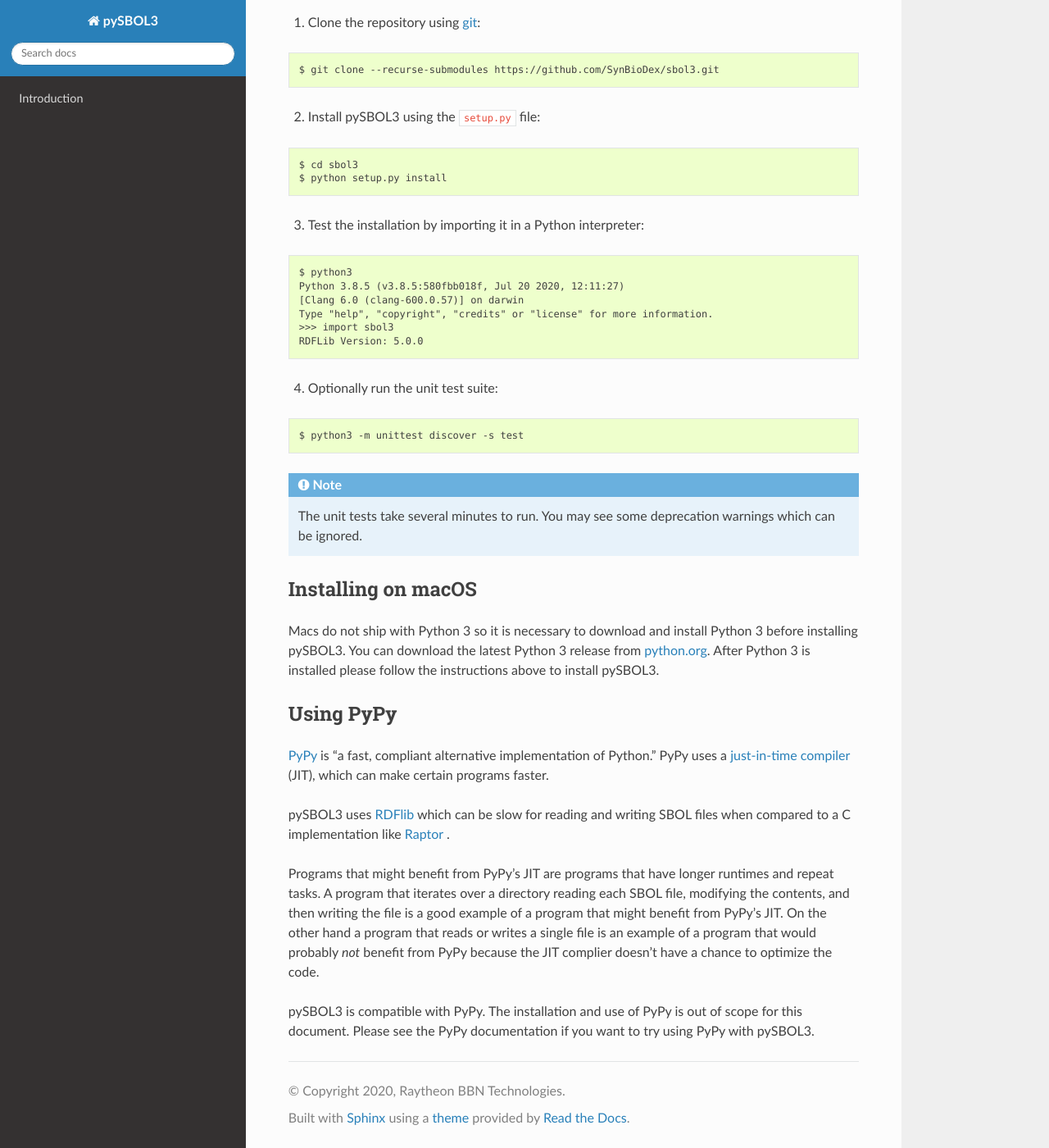
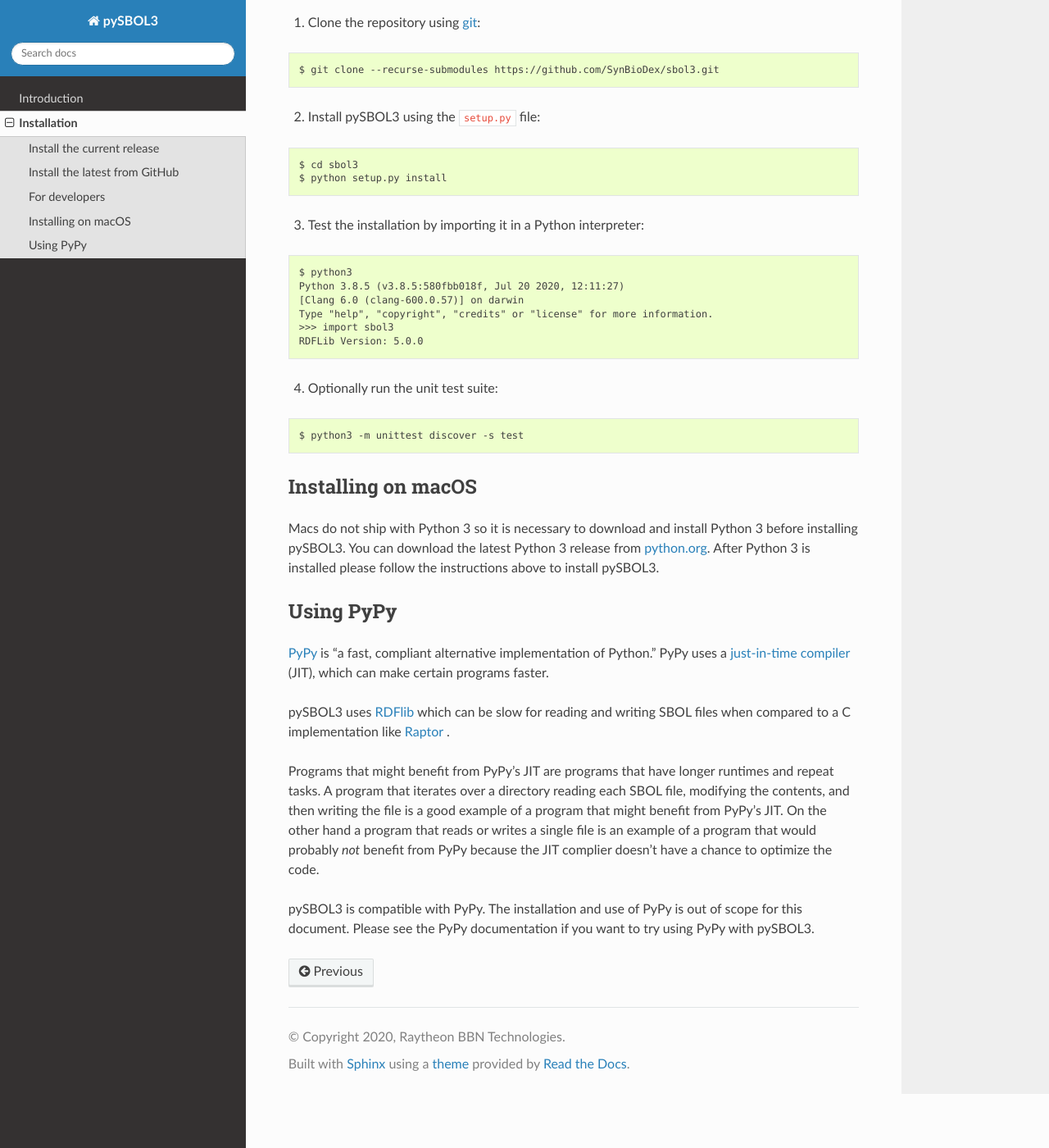
Before and after one commit to SynBioDex/pySBOL3, a Sphinx documentation site: the page built from docs/installation.rst, in a window 1280 px wide and 1400 px high, scrolled down 1155 px. Shown: the whole window at 82% size. Built offline with Sphinx 7.4.7 and the Read the Docs theme 2.0.0, drawn with Linux system fonts in a browser that asks for light colours.

Commit message:
documentation tweaks

```diff
--- a/docs/index.rst
+++ b/docs/index.rst
@@ -12,7 +12,7 @@
    :maxdepth: 2
 
    introduction
-..   installation
+   installation
 ..   getting_started
 ..   repositories
 ..   sbol_examples
--- a/docs/installation.rst
+++ b/docs/installation.rst
@@ -88,8 +88,6 @@
 
         $ python3 -m unittest discover -s test
 
-.. note:: The unit tests take several minutes to run. You may see some
-	  deprecation warnings which can be ignored.
 
 Installing on macOS
 ----------------------
```
